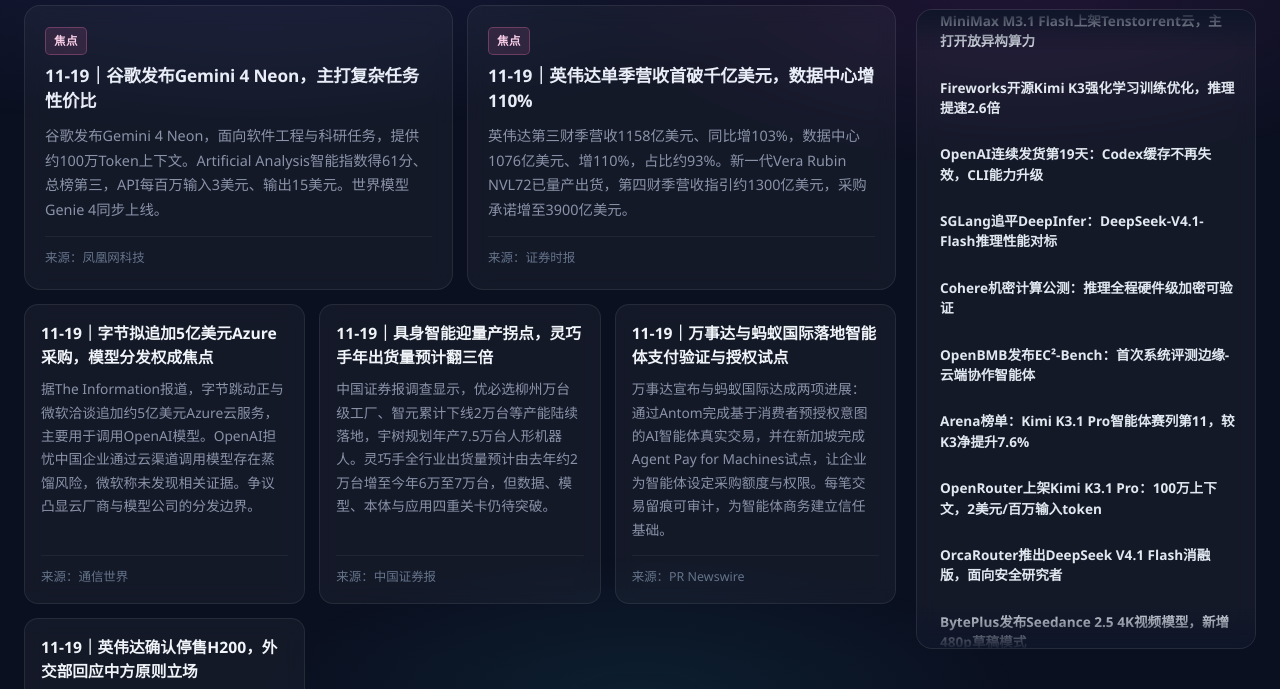
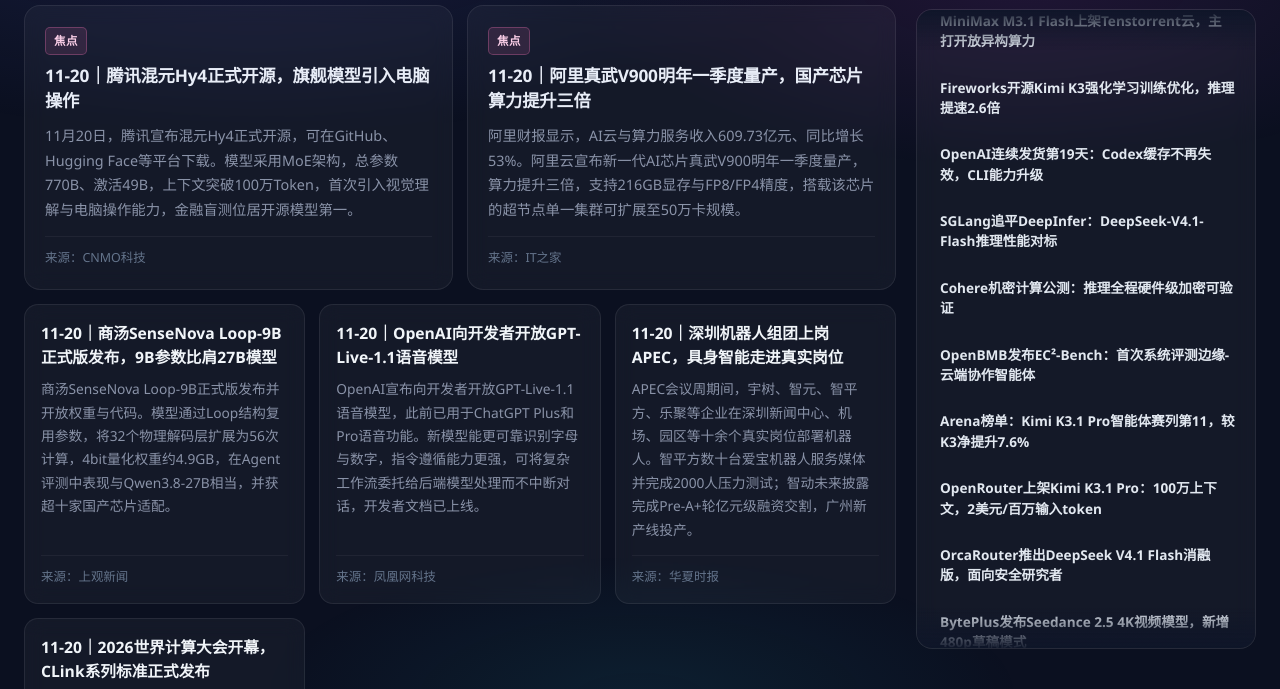
Before and after one commit to gzsba/itboaowang, a plain HTML site: page index.html in a window 1280 px wide. Shown: the part 102-791 px from the top of the page. Drawn offline with Linux system fonts and the light colour scheme.

Commit message:
update AI news 2026-11-20

```diff
--- a/index.html
+++ b/index.html
@@ -625,60 +625,60 @@
                     </div>
                 </div>
                                 <div class="news-highlight-row">
-                    <a class="news-highlight" href="https://news.qq.com/rain/a/20261119A03V4W00" target="_blank">
+                    <a class="news-highlight" href="https://www.163.com/dy/article/LC694M4N051191D6.html" target="_blank">
                         <span class="chip hot">焦点</span>
-                        <h3>11-19｜谷歌发布Gemini 4 Neon，主打复杂任务性价比</h3>
-                        <p>谷歌发布Gemini 4 Neon，面向软件工程与科研任务，提供约100万Token上下文。Artificial Analysis智能指数得61分、总榜第三，API每百万输入3美元、输出15美元。世界模型Genie 4同步上线。</p>
+                        <h3>11-20｜腾讯混元Hy4正式开源，旗舰模型引入电脑操作</h3>
+                        <p>11月20日，腾讯宣布混元Hy4正式开源，可在GitHub、Hugging Face等平台下载。模型采用MoE架构，总参数770B、激活49B，上下文突破100万Token，首次引入视觉理解与电脑操作能力，金融盲测位居开源模型第一。</p>
+                        <div class="news-meta">
+                            <span>来源：CNMO科技</span>
+                            <span class="read-more">阅读原文</span>
+                        </div>
+                    </a>
+
+                    <a class="news-highlight" href="https://www.ithome.com/1/030/006.htm" target="_blank">
+                        <span class="chip hot">焦点</span>
+                        <h3>11-20｜阿里真武V900明年一季度量产，国产芯片算力提升三倍</h3>
+                        <p>阿里财报显示，AI云与算力服务收入609.73亿元、同比增长53%。阿里云宣布新一代AI芯片真武V900明年一季度量产，算力提升三倍，支持216GB显存与FP8/FP4精度，搭载该芯片的超节点单一集群可扩展至50万卡规模。</p>
+                        <div class="news-meta">
+                            <span>来源：IT之家</span>
+                            <span class="read-more">阅读原文</span>
+                        </div>
+                    </a>
+                </div>
+
+                <div class="news-grid">
+                    <a class="news-card" href="https://www.163.com/dy/article/LC5LSSB1055040N3.html" target="_blank">
+                        <h3>11-20｜商汤SenseNova Loop-9B正式版发布，9B参数比肩27B模型</h3>
+                        <p>商汤SenseNova Loop-9B正式版发布并开放权重与代码。模型通过Loop结构复用参数，将32个物理解码层扩展为56次计算，4bit量化权重约4.9GB，在Agent评测中表现与Qwen3.8-27B相当，并获超十家国产芯片适配。</p>
+                        <div class="news-meta">
+                            <span>来源：上观新闻</span>
+                            <span class="read-more">阅读原文</span>
+                        </div>
+                    </a>
+
+                    <a class="news-card" href="https://news.qq.com/rain/a/20261120A03HR200" target="_blank">
+                        <h3>11-20｜OpenAI向开发者开放GPT-Live-1.1语音模型</h3>
+                        <p>OpenAI宣布向开发者开放GPT-Live-1.1语音模型，此前已用于ChatGPT Plus和Pro语音功能。新模型能更可靠识别字母与数字，指令遵循能力更强，可将复杂工作流委托给后端模型处理而不中断对话，开发者文档已上线。</p>
                         <div class="news-meta">
                             <span>来源：凤凰网科技</span>
                             <span class="read-more">阅读原文</span>
                         </div>
                     </a>
 
-                    <a class="news-highlight" href="https://finance.sina.com.cn/stock/bxjj/2026-11-19/doc-inizfiwp1159307.shtml" target="_blank">
-                        <span class="chip hot">焦点</span>
-                        <h3>11-19｜英伟达单季营收首破千亿美元，数据中心增110%</h3>
-                        <p>英伟达第三财季营收1158亿美元、同比增103%，数据中心1076亿美元、增110%，占比约93%。新一代Vera Rubin NVL72已量产出货，第四财季营收指引约1300亿美元，采购承诺增至3900亿美元。</p>
+                    <a class="news-card" href="https://news.qq.com/rain/a/20261120A08FTR00" target="_blank">
+                        <h3>11-20｜深圳机器人组团上岗APEC，具身智能走进真实岗位</h3>
+                        <p>APEC会议周期间，宇树、智元、智平方、乐聚等企业在深圳新闻中心、机场、园区等十余个真实岗位部署机器人。智平方数十台爱宝机器人服务媒体并完成2000人压力测试；智动未来披露完成Pre-A+轮亿元级融资交割，广州新产线投产。</p>
                         <div class="news-meta">
-                            <span>来源：证券时报</span>
-                            <span class="read-more">阅读原文</span>
-                        </div>
-                    </a>
-                </div>
-
-                <div class="news-grid">
-                    <a class="news-card" href="https://news.qq.com/rain/a/20261119A03VYV00" target="_blank">
-                        <h3>11-19｜字节拟追加5亿美元Azure采购，模型分发权成焦点</h3>
-                        <p>据The Information报道，字节跳动正与微软洽谈追加约5亿美元Azure云服务，主要用于调用OpenAI模型。OpenAI担忧中国企业通过云渠道调用模型存在蒸馏风险，微软称未发现相关证据。争议凸显云厂商与模型公司的分发边界。</p>
-                        <div class="news-meta">
-                            <span>来源：通信世界</span>
+                            <span>来源：华夏时报</span>
                             <span class="read-more">阅读原文</span>
                         </div>
                     </a>
 
-                    <a class="news-card" href="https://www.cs.com.cn/ssgs/cj2020/2026/11/19/detail_2026111910053167.html" target="_blank">
-                        <h3>11-19｜具身智能迎量产拐点，灵巧手年出货量预计翻三倍</h3>
-                        <p>中国证券报调查显示，优必选柳州万台级工厂、智元累计下线2万台等产能陆续落地，宇树规划年产7.5万台人形机器人。灵巧手全行业出货量预计由去年约2万台增至今年6万至7万台，但数据、模型、本体与应用四重关卡仍待突破。</p>
+                    <a class="news-card" href="https://www.stdaily.com/web/gdxw/2026-11/20/content_616334.html" target="_blank">
+                        <h3>11-20｜2026世界计算大会开幕，CLink系列标准正式发布</h3>
+                        <p>以“计算万物 湘约未来”为主题的2026世界计算大会在长沙开幕，会上发布CLink系列标准及一批计算产业成果。国家数据局、工信部负责人出席，大会设计算芯片、AI服务器、具身智能计算等论坛，80余家企业展示国产算力与AI应用成果。</p>
                         <div class="news-meta">
-                            <span>来源：中国证券报</span>
-                            <span class="read-more">阅读原文</span>
-                        </div>
-                    </a>
-
-                    <a class="news-card" href="https://en.prnasia.com/releases/apac/mastercard-and-ant-international-advance-trusted-agentic-commerce-in-asia-pacific-557134.shtml" target="_blank">
-                        <h3>11-19｜万事达与蚂蚁国际落地智能体支付验证与授权试点</h3>
-                        <p>万事达宣布与蚂蚁国际达成两项进展：通过Antom完成基于消费者预授权意图的AI智能体真实交易，并在新加坡完成Agent Pay for Machines试点，让企业为智能体设定采购额度与权限。每笔交易留痕可审计，为智能体商务建立信任基础。</p>
-                        <div class="news-meta">
-                            <span>来源：PR Newswire</span>
-                            <span class="read-more">阅读原文</span>
-                        </div>
-                    </a>
-
-                    <a class="news-card" href="https://news.qq.com/rain/a/20261119A04SVF00" target="_blank">
-                        <h3>11-19｜英伟达确认停售H200，外交部回应中方原则立场</h3>
-                        <p>英伟达临时CEO克雷斯在财报电话会上确认停止向中国销售H200芯片，延续多年的25%关税转运安排终结。公司在董事会设立国家安全与出口管制监督委员会，合规团队双线汇报。中国外交部表示已多次阐明相关原则立场。</p>
-                        <div class="news-meta">
-                            <span>来源：TechWeb</span>
+                            <span>来源：科技日报</span>
                             <span class="read-more">阅读原文</span>
                         </div>
                     </a>
```
